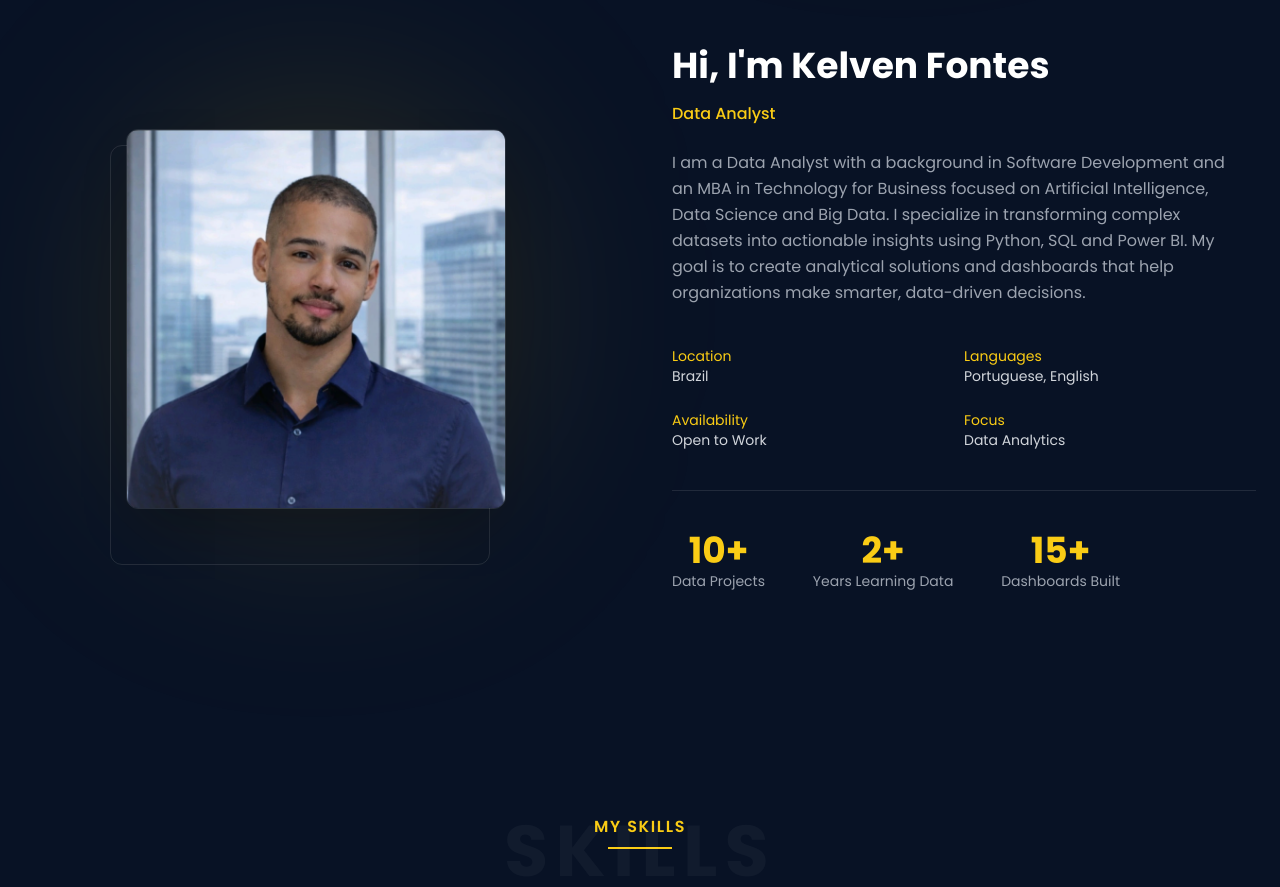
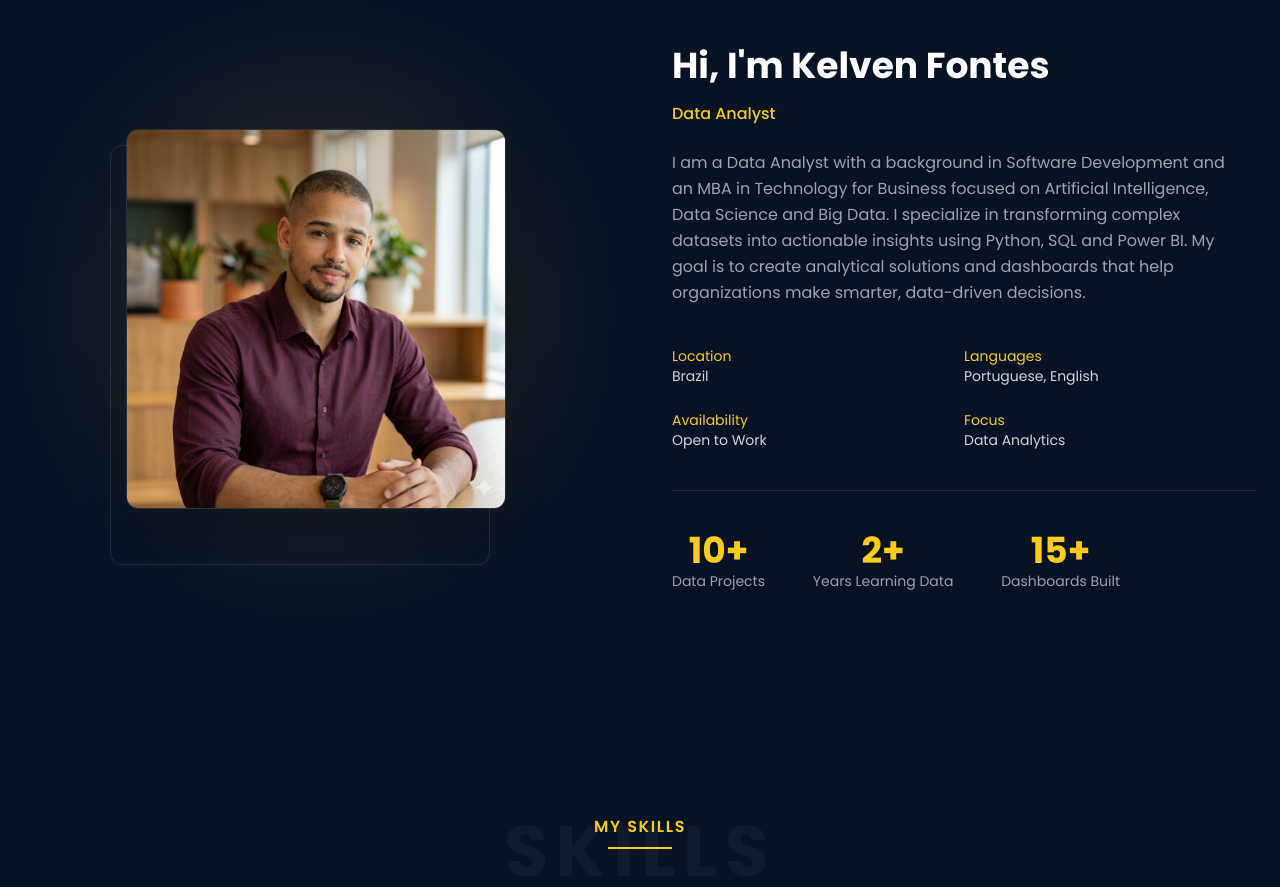
Before and after one commit to KelvenFontes/my-portfolio, a Next.js app: page /pt in a window 1280 px wide. Shown: the part 980-1867 px from the top of the page. Built offline with nearby package versions, Linux system fonts and the light colour scheme.

Commit message:
feat: atualizar descrição do portfólio e imagem no componente About

```diff
--- a/src/app/layout.tsx
+++ b/src/app/layout.tsx
@@ -10,7 +10,7 @@ const poppins = Poppins({
 
 export const metadata: Metadata = {
   title: "Meu Portfólio",
-  description: "Este é o meu portfólio desenvolvido com Next.js e Tailwind CSS",
+  description: "Este é o meu portfólio",
 };
 
 export default function RootLayout({ children }: Readonly<{ children: React.ReactNode }>) {
--- a/src/app/pt/page.tsx
+++ b/src/app/pt/page.tsx
@@ -13,7 +13,6 @@ import TechCarousel from "@/components/TechCarousel";
 export default function Home() {
   return (
     <>
-
       <Navbar />
 
       <Hero />
--- a/src/components/About.tsx
+++ b/src/components/About.tsx
@@ -32,7 +32,7 @@ export default function About() {
             <div className="w-[280px] h-[280px] md:block absolute md:w-[380px] md:h-[420px] border border-white/10 rounded-xl -translate-x-4 translate-y-4"></div>
 
             <Image
-              src="/assets/perfil.png"
+              src="/assets/aboutus.png"
               alt="Kelven Fontes"
               width={380}
               height={420}
```
Also changed, not shown: public/assets/aboutus.png (added).
